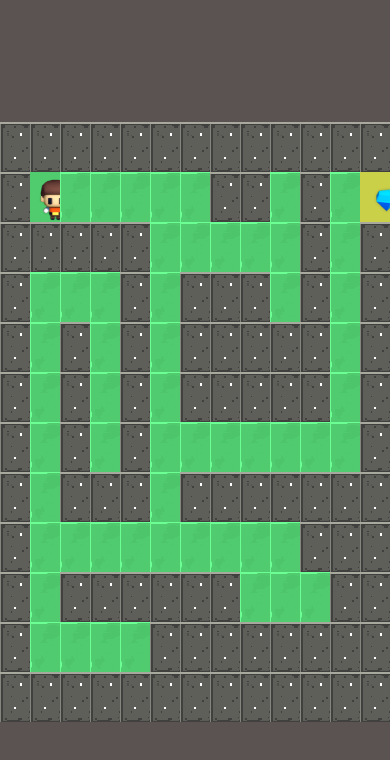
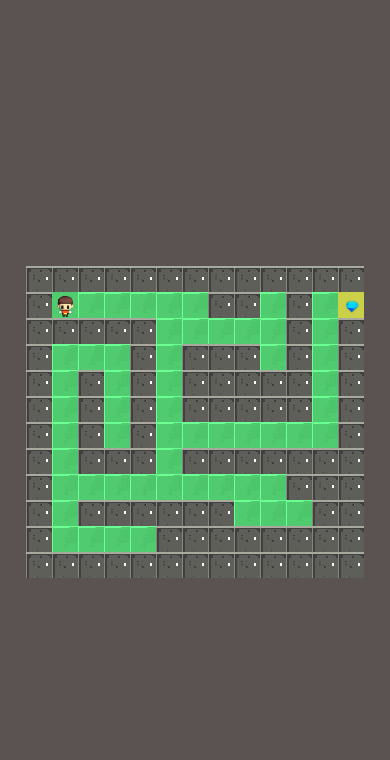
Before and after one commit to Latteflo/Amezeing, a plain HTML site: page index.html in a window 390 px wide. Drawn offline with Linux system fonts and the light colour scheme.

Commit message:
added media query

```diff
--- a/maze.css
+++ b/maze.css
@@ -44,3 +44,11 @@ body {
     background-repeat: no-repeat;
     background-color: #cad048;
   }
+
+
+  @media screen and (max-width: 756px){
+  td {
+    width: 1.5rem;
+    height: 1.5rem;
+  }
+  }
```
